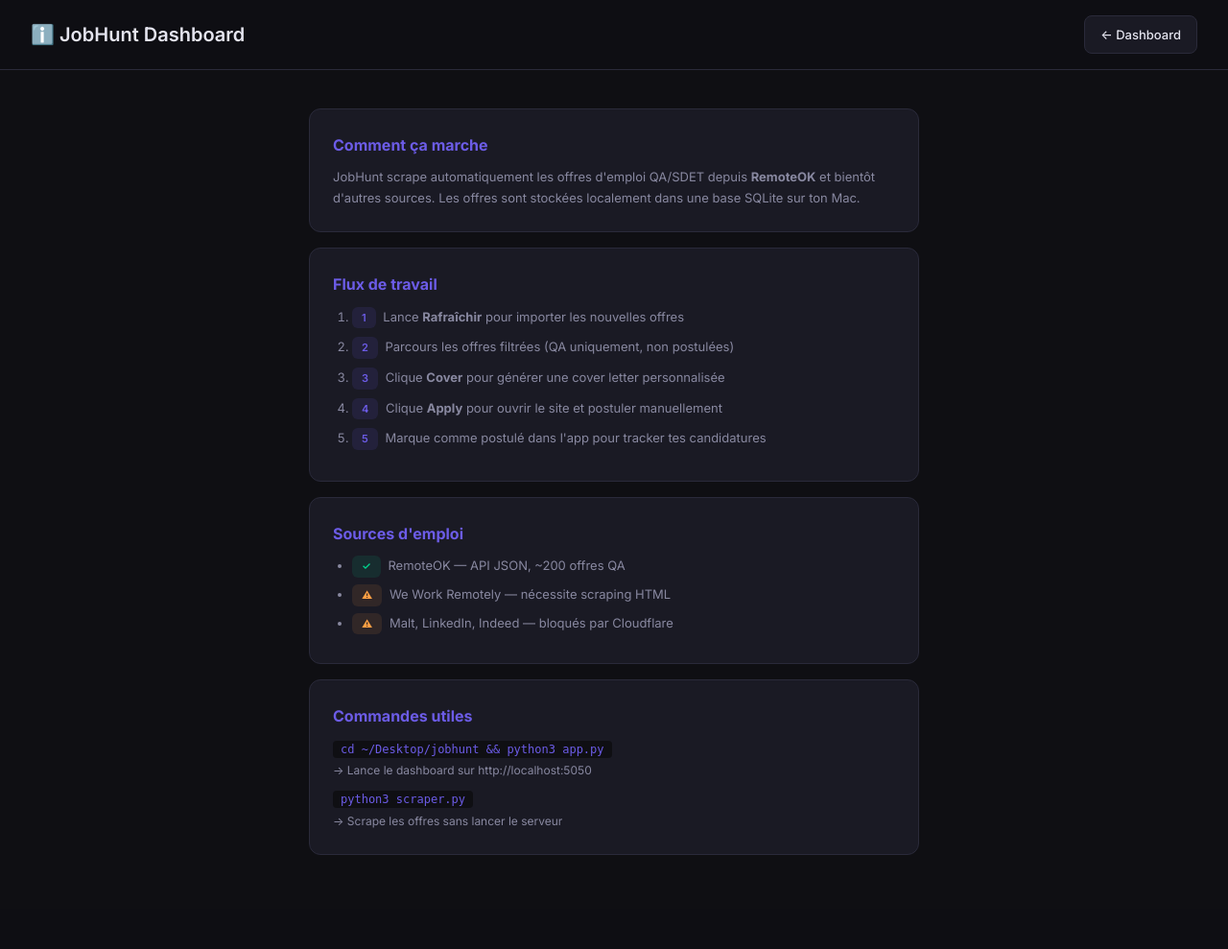
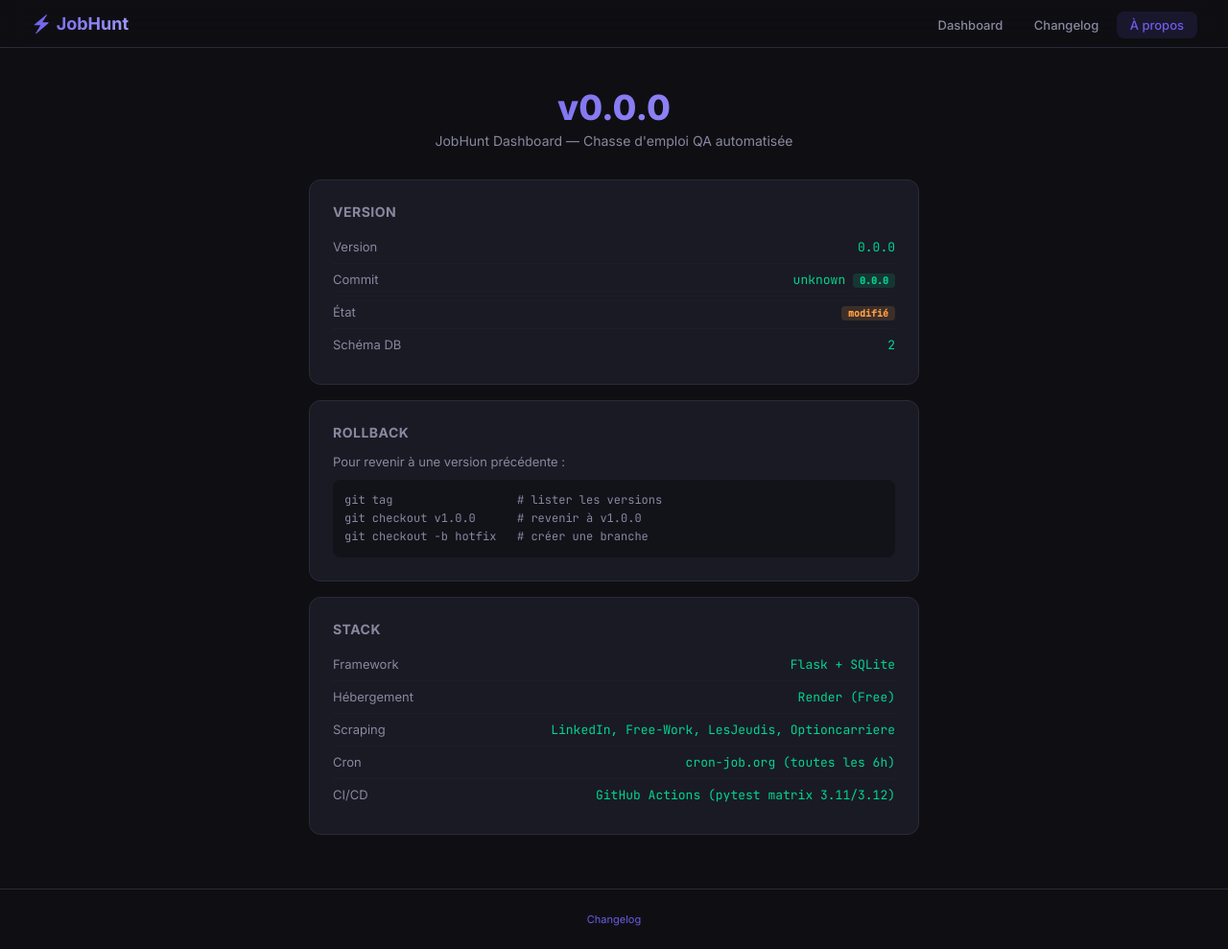
Before and after one commit to AtmanTest/jobhunt, a Flask app: page /about in a window 1280 px wide. Shown: the whole page at 96% size. Before the commit the page ends 891 px from the top, so only its background shows below. Run offline with Flask 3, Linux system fonts and the light colour scheme; data that the repository does not hold is empty.

Commit message:
feat: versionnage (VERSION, version.py, changelog, rollback)

```diff
--- a/app.py
+++ b/app.py
@@ -18,6 +18,7 @@ from datetime import datetime
 import sys
 sys.path.insert(0, os.path.dirname(__file__))
 from scraper import init_db, fetch_all, fetch_all_new_sources, save_jobs, get_jobs, mark_applied, get_stats, export_static_json, get_db as scraper_db
+from version import get_version, get_git_commit, get_git_tag, is_dirty, DB_SCHEMA_VERSION
 from cv_data import CV
 
 # ─── QA Module ───────────────────────────────────────────────────
@@ -353,7 +354,8 @@ def index():
         stats=stats,
         countries=countries,
         country_counts=country_counts,
-        tous_jobs=all_jobs)
+        tous_jobs=all_jobs,
+        version=get_version())
 
 
 @app.route("/refresh")
@@ -738,7 +740,25 @@ def api_cv():
 
 @app.route("/about")
 def about():
-    return render_template("about.html")
+    return render_template("about.html",
+        version=get_version(),
+        commit=get_git_commit(),
+        tag=get_git_tag(),
+        dirty=is_dirty(),
+        db_schema=DB_SCHEMA_VERSION)
+
+
+@app.route("/changelog")
+def changelog():
+    import markdown
+    try:
+        with open("CHANGELOG.md") as f:
+            html = markdown.markdown(f.read(), extensions=["fenced_code"])
+    except:
+        html = "<p>Changelog non disponible</p>"
+    return render_template("changelog.html",
+        content=html,
+        version=get_version())
 
 
 @app.route("/marche-qa")
--- a/requirements.txt
+++ b/requirements.txt
@@ -3,3 +3,4 @@ requests==2.34.2
 beautifulsoup4==4.14.3
 gunicorn==23.0.0
 Pillow==11.1.0
+Markdown
--- a/templates/about.html
+++ b/templates/about.html
@@ -1,137 +1,79 @@
 <!DOCTYPE html>
-<html lang="en">
+<html lang="fr">
 <head>
     <meta charset="UTF-8">
     <meta name="viewport" content="width=device-width, initial-scale=1.0">
-    <title>À propos | JobHunt</title>
+    <title>JobHunt — À propos</title>
     <link rel="preconnect" href="https://fonts.googleapis.com">
-    <link href="https://fonts.googleapis.com/css2?family=Inter:wght@300;400;500;600;700&display=swap" rel="stylesheet">
+    <link href="https://fonts.googleapis.com/css2?family=Inter:wght@300;400;500;600;700;800&family=JetBrains+Mono:wght@400;500&display=swap" rel="stylesheet">
     <style>
-        :root {
-            --bg: #0f0f13; --card: #1a1a24; --border: #2a2a3a;
-            --text: #e4e4ef; --text-dim: #8888a0; --accent: #6c5ce7;
-            --green: #00d68f; --orange: #ff9f43;
-        }
-        * { margin:0; padding:0; box-sizing:border-box; }
-        body {
-            font-family: 'Inter', -apple-system, sans-serif;
-            background: var(--bg);
-            color: var(--text);
-            line-height: 1.7;
-        }
-        .header {
-            border-bottom: 1px solid var(--border);
-            padding: 16px 32px;
-            display: flex;
-            align-items: center;
-            justify-content: space-between;
-            background: rgba(15,15,19,0.95);
-            position: sticky; top: 0;
-        }
-        .header h1 { font-size: 20px; font-weight: 600; }
-        .header a {
-            padding: 8px 16px; border-radius: 8px; text-decoration: none;
-            font-size: 13px; font-weight: 500;
-            background: var(--card); color: var(--text);
-            border: 1px solid var(--border);
-        }
+        :root { --bg: #0f0f13; --card: #1a1a24; --border: #2a2a3a; --text: #e4e4ef; --text-dim: #8888a0; --accent: #6c5ce7; --green: #00d68f; }
+        * { margin: 0; padding: 0; box-sizing: border-box; }
+        body { font-family: 'Inter', sans-serif; background: var(--bg); color: var(--text); min-height: 100vh; }
+        .header { border-bottom: 1px solid var(--border); padding: 14px 32px; display: flex; align-items: center; justify-content: space-between; background: rgba(15,15,19,0.95); backdrop-filter: blur(12px); position: sticky; top: 0; z-index: 100; }
+        .header-left { display: flex; align-items: center; gap: 12px; }
+        .header-logo { font-size: 18px; font-weight: 700; background: linear-gradient(135deg, var(--accent), #a29bfe); -webkit-background-clip: text; -webkit-text-fill-color: transparent; }
+        .header-nav a { padding: 6px 14px; border-radius: 8px; text-decoration: none; font-size: 13px; font-weight: 500; color: var(--text-dim); }
+        .header-nav a:hover { color: var(--text); background: var(--card); }
+        .header-nav a.active { color: var(--accent); background: rgba(108,92,231,0.12); }
         .container { max-width: 700px; margin: 0 auto; padding: 40px 32px; }
-
-        .card {
-            background: var(--card);
-            border: 1px solid var(--border);
-            border-radius: 12px;
-            padding: 24px;
-            margin-bottom: 16px;
-        }
-        .card h2 { font-size: 16px; margin-bottom: 8px; color: var(--accent); }
-        .card p, .card li { font-size: 13px; color: var(--text-dim); }
-        .card ul { padding-left: 20px; margin-top: 8px; }
-        .card li { margin-bottom: 6px; }
-
-        .badge {
-            display: inline-block;
-            padding: 2px 10px;
-            border-radius: 6px;
-            font-size: 11px;
-            font-weight: 600;
-            margin-right: 4px;
-        }
-        .badge.green { background: rgba(0,214,143,0.1); color: var(--green); }
-        .badge.orange { background: rgba(255,159,67,0.1); color: var(--orange); }
-        .badge.accent { background: rgba(108,92,231,0.12); color: var(--accent); }
-
-        code {
-            background: var(--bg);
-            padding: 2px 8px;
-            border-radius: 4px;
-            font-size: 12px;
-            color: var(--accent);
-        }
+        h1 { font-size: 24px; margin-bottom: 8px; }
+        .subtitle { color: var(--text-dim); font-size: 14px; margin-bottom: 32px; }
+        .card { background: var(--card); border: 1px solid var(--border); border-radius: 12px; padding: 24px; margin-bottom: 16px; }
+        .card h2 { font-size: 14px; text-transform: uppercase; letter-spacing: 0.5px; color: var(--text-dim); margin-bottom: 12px; }
+        .row { display: flex; justify-content: space-between; padding: 8px 0; border-bottom: 1px solid rgba(42,42,58,0.3); font-size: 13px; }
+        .row:last-child { border: none; }
+        .label { color: var(--text-dim); }
+        .value { font-family: 'JetBrains Mono', monospace; color: var(--green); }
+        .badge { display: inline-block; background: rgba(0,214,143,0.15); color: var(--green); padding: 1px 7px; border-radius: 4px; font-size: 10px; font-weight: 600; }
+        .badge-dirty { background: rgba(255,159,67,0.15); color: #ff9f43; }
+        .version-big { font-size: 36px; font-weight: 800; background: linear-gradient(135deg, var(--accent), #a29bfe); -webkit-background-clip: text; -webkit-text-fill-color: transparent; }
     </style>
 </head>
 <body>
 <div class="header">
-    <h1>ℹ️ JobHunt Dashboard</h1>
-    <a href="{{ url_for('index') }}">← Dashboard</a>
+    <div class="header-left"><span class="header-logo">⚡ JobHunt</span></div>
+    <div class="header-nav">
+        <a href="{{ url_for('index') }}">Dashboard</a>
+        <a href="{{ url_for('changelog') }}">Changelog</a>
+        <a href="{{ url_for('about') }}" class="active">À propos</a>
+    </div>
 </div>
-
 <div class="container">
-    <div class="card">
-        <h2>Comment ça marche</h2>
-        <p>
-            JobHunt scrape automatiquement les offres d'emploi QA/SDET depuis
-            <strong>RemoteOK</strong> et bientôt d'autres sources. Les offres sont
-            stockées localement dans une base SQLite sur ton Mac.
-        </p>
+    <div style="text-align:center;margin-bottom:32px;">
+        <div class="version-big">v{{ version }}</div>
+        <div class="subtitle" style="margin-top:4px;">JobHunt Dashboard — Chasse d'emploi QA automatisée</div>
     </div>
 
     <div class="card">
-        <h2>Flux de travail</h2>
-        <ol style="padding-left:20px;margin-top:8px;">
-            <li style="color:var(--text-dim);font-size:13px;margin-bottom:8px;">
-                <span class="badge accent">1</span>
-                Lance <strong>Rafraîchir</strong> pour importer les nouvelles offres
-            </li>
-            <li style="color:var(--text-dim);font-size:13px;margin-bottom:8px;">
-                <span class="badge accent">2</span>
-                Parcours les offres filtrées (QA uniquement, non postulées)
-            </li>
-            <li style="color:var(--text-dim);font-size:13px;margin-bottom:8px;">
-                <span class="badge accent">3</span>
-                Clique <strong>Cover</strong> pour générer une cover letter personnalisée
-            </li>
-            <li style="color:var(--text-dim);font-size:13px;margin-bottom:8px;">
-                <span class="badge accent">4</span>
-                Clique <strong>Apply</strong> pour ouvrir le site et postuler manuellement
-            </li>
-            <li style="color:var(--text-dim);font-size:13px;margin-bottom:8px;">
-                <span class="badge accent">5</span>
-                Marque comme postulé dans l'app pour tracker tes candidatures
-            </li>
-        </ol>
+        <h2>Version</h2>
+        <div class="row"><span class="label">Version</span><span class="value">{{ version }}</span></div>
+        <div class="row"><span class="label">Commit</span><span class="value">{{ commit }} {% if tag %}<span class="badge">{{ tag }}</span>{% endif %}</span></div>
+        <div class="row"><span class="label">État</span><span class="value">{% if dirty %}<span class="badge badge-dirty">modifié</span>{% else %}<span class="badge">propre</span>{% endif %}</span></div>
+        <div class="row"><span class="label">Schéma DB</span><span class="value">{{ db_schema }}</span></div>
     </div>
 
     <div class="card">
-        <h2>Sources d'emploi</h2>
-        <ul>
-            <li><span class="badge green">✓</span> RemoteOK — API JSON, ~200 offres QA</li>
-            <li><span class="badge orange">⚠</span> We Work Remotely — nécessite scraping HTML</li>
-            <li><span class="badge orange">⚠</span> Malt, LinkedIn, Indeed — bloqués par Cloudflare</li>
-        </ul>
+        <h2>Rollback</h2>
+        <div style="font-size:13px;color:var(--text-dim);line-height:1.6;">
+            <p>Pour revenir à une version précédente :</p>
+            <pre style="background:rgba(0,0,0,0.3);padding:12px;border-radius:8px;margin-top:8px;font-family:'JetBrains Mono',monospace;font-size:12px;">git tag                  # lister les versions
+git checkout v1.0.0      # revenir à v1.0.0
+git checkout -b hotfix   # créer une branche</pre>
+        </div>
     </div>
 
     <div class="card">
-        <h2>Commandes utiles</h2>
-        <p style="margin-top:8px;">
-            <code>cd ~/Desktop/jobhunt && python3 app.py</code><br>
-            <span style="font-size:12px;color:var(--text-dim);">→ Lance le dashboard sur http://localhost:5050</span>
-        </p>
-        <p style="margin-top:8px;">
-            <code>python3 scraper.py</code><br>
-            <span style="font-size:12px;color:var(--text-dim);">→ Scrape les offres sans lancer le serveur</span>
-        </p>
+        <h2>Stack</h2>
+        <div class="row"><span class="label">Framework</span><span class="value">Flask + SQLite</span></div>
+        <div class="row"><span class="label">Hébergement</span><span class="value">Render (Free)</span></div>
+        <div class="row"><span class="label">Scraping</span><span class="value">LinkedIn, Free-Work, LesJeudis, Optioncarriere</span></div>
+        <div class="row"><span class="label">Cron</span><span class="value">cron-job.org (toutes les 6h)</span></div>
+        <div class="row"><span class="label">CI/CD</span><span class="value">GitHub Actions (pytest matrix 3.11/3.12)</span></div>
     </div>
+</div>
+<div style="text-align:center;padding:24px;font-size:11px;color:var(--text-muted);border-top:1px solid var(--border);">
+    <a href="{{ url_for('changelog') }}" style="color:var(--accent);text-decoration:none;">Changelog</a>
 </div>
 </body>
 </html>
--- a/templates/dashboard.html
+++ b/templates/dashboard.html
@@ -607,6 +607,11 @@
     </div>
 </div>
 
+<!-- Footer -->
+<div style="text-align:center;padding:24px 32px;font-size:11px;color:var(--text-muted);border-top:1px solid var(--border-subtle);margin-top:32px;">
+    JobHunt Dashboard · v{{ version }} · <a href="{{ url_for('changelog') }}" style="color:var(--accent);text-decoration:none;">Changelog</a> · <a href="{{ url_for('about') }}" style="color:var(--accent);text-decoration:none;">À propos</a>
+</div>
+
 <div class="toast" id="toast"></div>
 
 <script>
```
Also changed, not shown: templates/changelog.html (added, +41 -0 lines), version.py (added, +104 -0 lines), CHANGELOG.md (added), 1 other file.
